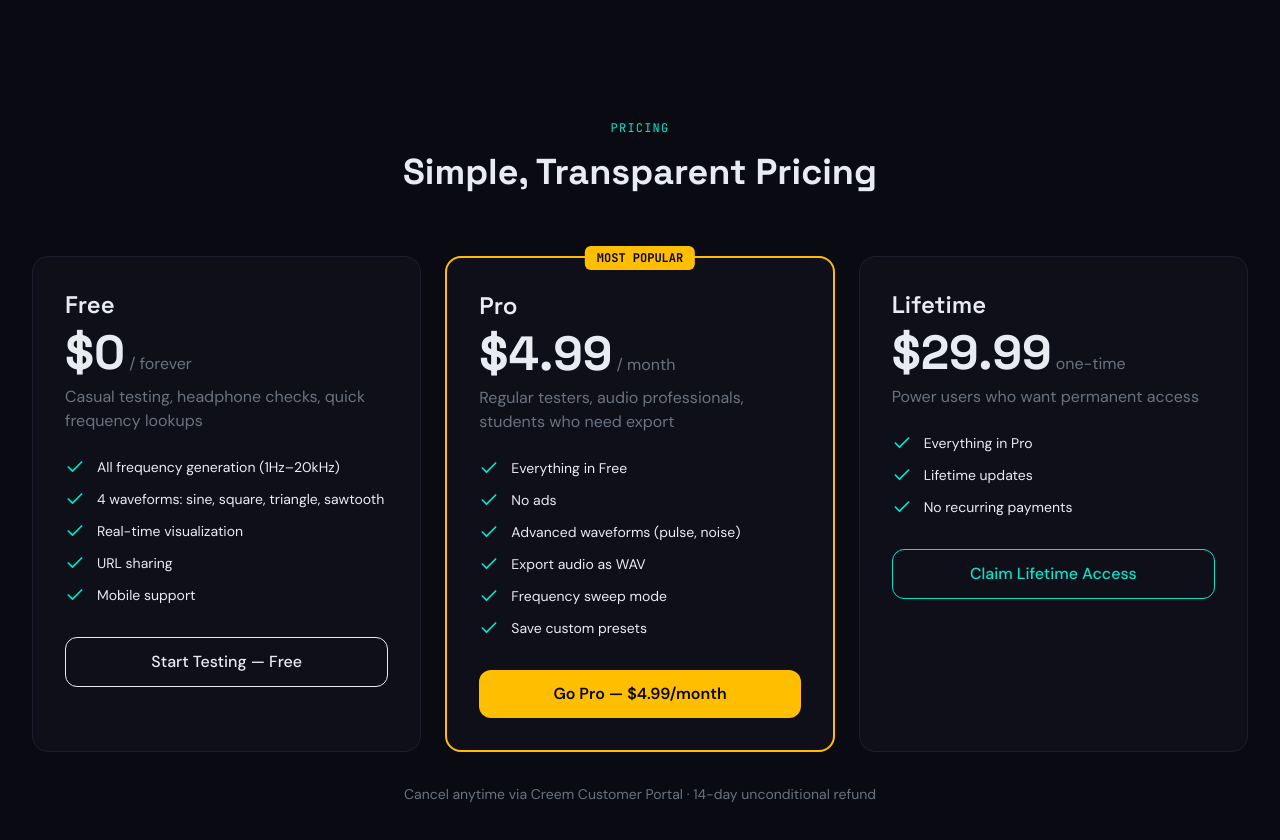
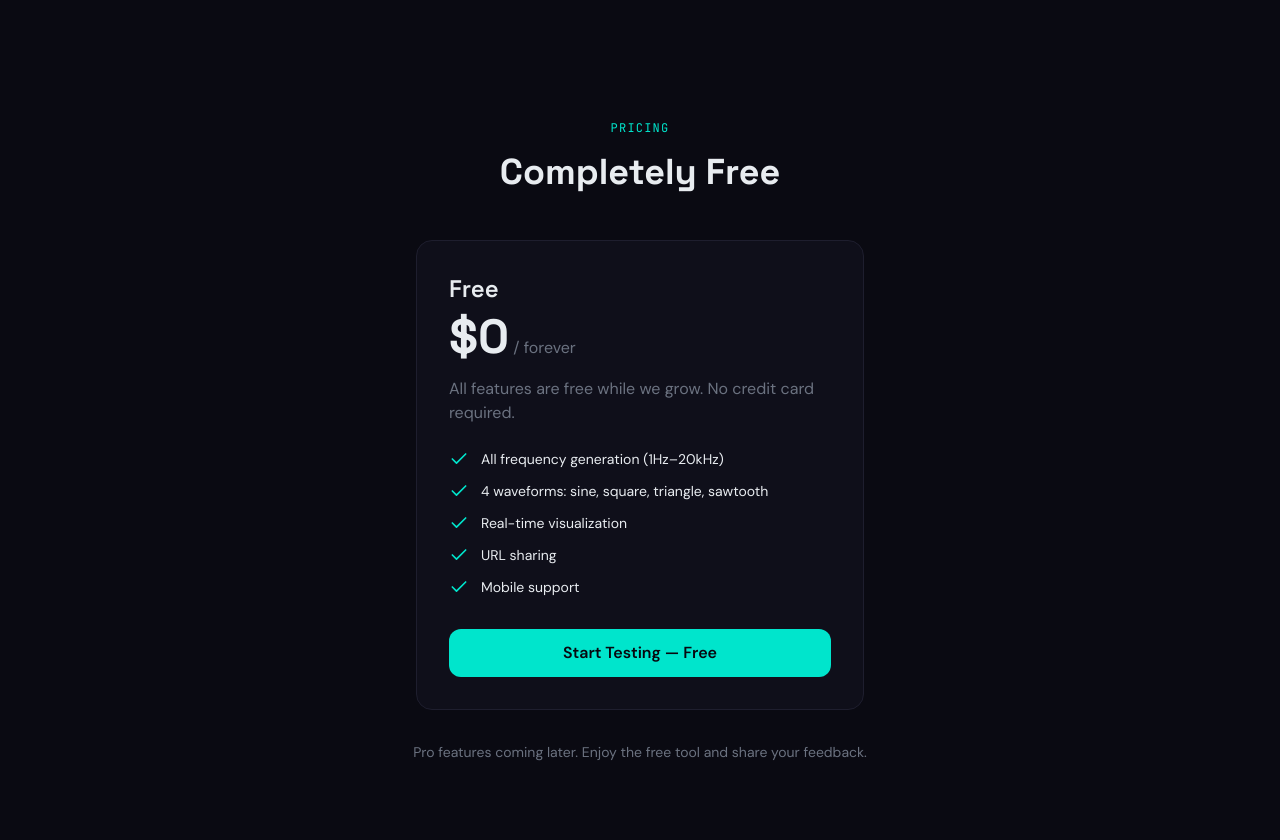
Before and after one commit to ti-kiu/tonetool, a Next.js app: page / in a window 1280 px wide. Shown: the part 3420-4260 px from the top of the page. Built offline with nearby package versions, Linux system fonts and the light colour scheme.

Commit message:
fix: remove Pro/Lifetime pricing, keep free-only plan until features exist

```diff
--- a/app/page.tsx
+++ b/app/page.tsx
@@ -292,30 +292,28 @@
         </div>
       </section>
 
-      {/* Pricing */}
+      {/* Pricing - Free Only */}
       <section id="pricing" className="py-24 lg:py-32 bg-[#0A0A12]">
-        <div className="max-w-7xl mx-auto px-4 sm:px-6 lg:px-8">
-          <div className="text-center mb-16">
+        <div className="max-w-3xl mx-auto px-4 sm:px-6 lg:px-8">
+          <div className="text-center mb-12">
             <p className="font-['JetBrains_Mono',monospace] text-xs uppercase tracking-widest text-[#00E5CC] mb-4">
               Pricing
             </p>
             <h2 className="font-['Space_Grotesk',sans-serif] text-3xl sm:text-4xl font-bold text-[#E8ECF0]">
-              Simple, Transparent Pricing
+              Completely Free
             </h2>
           </div>
 
-          <div className="grid md:grid-cols-3 gap-6">
-            {/* Free */}
-            <div className="bg-[#0F0F1A] border border-[#1E1E2E] rounded-2xl p-8">
+          <div className="bg-[#0F0F1A] border border-[#1E1E2E] rounded-2xl p-8 max-w-md mx-auto">
             <h3 className="font-['Space_Grotesk',sans-serif] text-2xl font-semibold text-[#E8ECF0] mb-2">
               Free
             </h3>
-              <div className="flex items-baseline gap-1 mb-2">
+            <div className="flex items-baseline gap-1 mb-4">
               <span className="font-['Space_Grotesk',sans-serif] text-5xl font-bold text-[#E8ECF0]">$0</span>
               <span className="text-[#6B7280]">/ forever</span>
             </div>
             <p className="text-[#6B7280] mb-6">
-                Casual testing, headphone checks, quick frequency lookups
+              All features are free while we grow. No credit card required.
             </p>
             <ul className="space-y-3 mb-8">
               {[
@@ -333,89 +331,14 @@
             </ul>
             <a
               href="#audio-tool"
-                className="block w-full text-center py-3 border border-[#E8ECF0] text-[#E8ECF0] rounded-xl font-medium hover:bg-[#E8ECF0]/5 transition-colors"
+              className="block w-full text-center py-3 bg-[#00E5CC] text-[#08080F] rounded-xl font-semibold hover:bg-[#00E5CC]/90 transition-colors"
             >
               Start Testing — Free
             </a>
           </div>
 
-            {/* Pro - Highlighted */}
-            <div className="bg-[#0F0F1A] border-2 border-[#FFBF00] rounded-2xl p-8 relative">
-              <span className="absolute -top-3 left-1/2 -translate-x-1/2 px-3 py-1 bg-[#FFBF00] text-[#08080F] font-['JetBrains_Mono',monospace] text-xs uppercase rounded-md font-semibold">
-                Most Popular
-              </span>
-              <h3 className="font-['Space_Grotesk',sans-serif] text-2xl font-semibold text-[#E8ECF0] mb-2">
-                Pro
-              </h3>
-              <div className="flex items-baseline gap-1 mb-2">
-                <span className="font-['Space_Grotesk',sans-serif] text-5xl font-bold text-[#E8ECF0]">$4.99</span>
-                <span className="text-[#6B7280]">/ month</span>
-              </div>
-              <p className="text-[#6B7280] mb-6">
-                Regular testers, audio professionals, students who need export
-              </p>
-              <ul className="space-y-3 mb-8">
-                {[
-                  "Everything in Free",
-                  "No ads",
-                  "Advanced waveforms (pulse, noise)",
-                  "Export audio as WAV",
-                  "Frequency sweep mode",
-                  "Save custom presets"
-                ].map((feature) => (
-                  <li key={feature} className="flex items-center gap-3 text-[#E8ECF0]">
-                    <Check className="w-5 h-5 text-[#00E5CC] flex-shrink-0" />
-                    <span className="text-sm">{feature}</span>
-                  </li>
-                ))}
-              </ul>
-              <a
-                href="https://checkout.creem.io/buy/YOUR-PRO-LINK"
-                target="_blank"
-                rel="noopener noreferrer"
-                className="block w-full text-center py-3 bg-[#FFBF00] text-[#08080F] rounded-xl font-semibold hover:bg-[#e6ac00] transition-colors"
-              >
-                Go Pro — $4.99/month
-              </a>
-            </div>
-
-            {/* Lifetime */}
-            <div className="bg-[#0F0F1A] border border-[#1E1E2E] rounded-2xl p-8">
-              <h3 className="font-['Space_Grotesk',sans-serif] text-2xl font-semibold text-[#E8ECF0] mb-2">
-                Lifetime
-              </h3>
-              <div className="flex items-baseline gap-1 mb-2">
-                <span className="font-['Space_Grotesk',sans-serif] text-5xl font-bold text-[#E8ECF0]">$29.99</span>
-                <span className="text-[#6B7280]">one-time</span>
-              </div>
-              <p className="text-[#6B7280] mb-6">
-                Power users who want permanent access
-              </p>
-              <ul className="space-y-3 mb-8">
-                {[
-                  "Everything in Pro",
-                  "Lifetime updates",
-                  "No recurring payments"
-                ].map((feature) => (
-                  <li key={feature} className="flex items-center gap-3 text-[#E8ECF0]">
-                    <Check className="w-5 h-5 text-[#00E5CC] flex-shrink-0" />
-                    <span className="text-sm">{feature}</span>
-                  </li>
-                ))}
-              </ul>
-              <a
-                href="https://checkout.creem.io/buy/YOUR-LIFETIME-LINK"
-                target="_blank"
-                rel="noopener noreferrer"
-                className="block w-full text-center py-3 border border-[#00E5CC] text-[#00E5CC] rounded-xl font-medium hover:bg-[#00E5CC]/5 transition-colors"
-              >
-                Claim Lifetime Access
-              </a>
-            </div>
-          </div>
-
           <p className="text-center text-sm text-[#6B7280] mt-8">
-            Cancel anytime via Creem Customer Portal · 14-day unconditional refund
+            Pro features coming later. Enjoy the free tool and share your feedback.
           </p>
         </div>
       </section>
```
Lines whose indentation alone changed are shown as unchanged.
